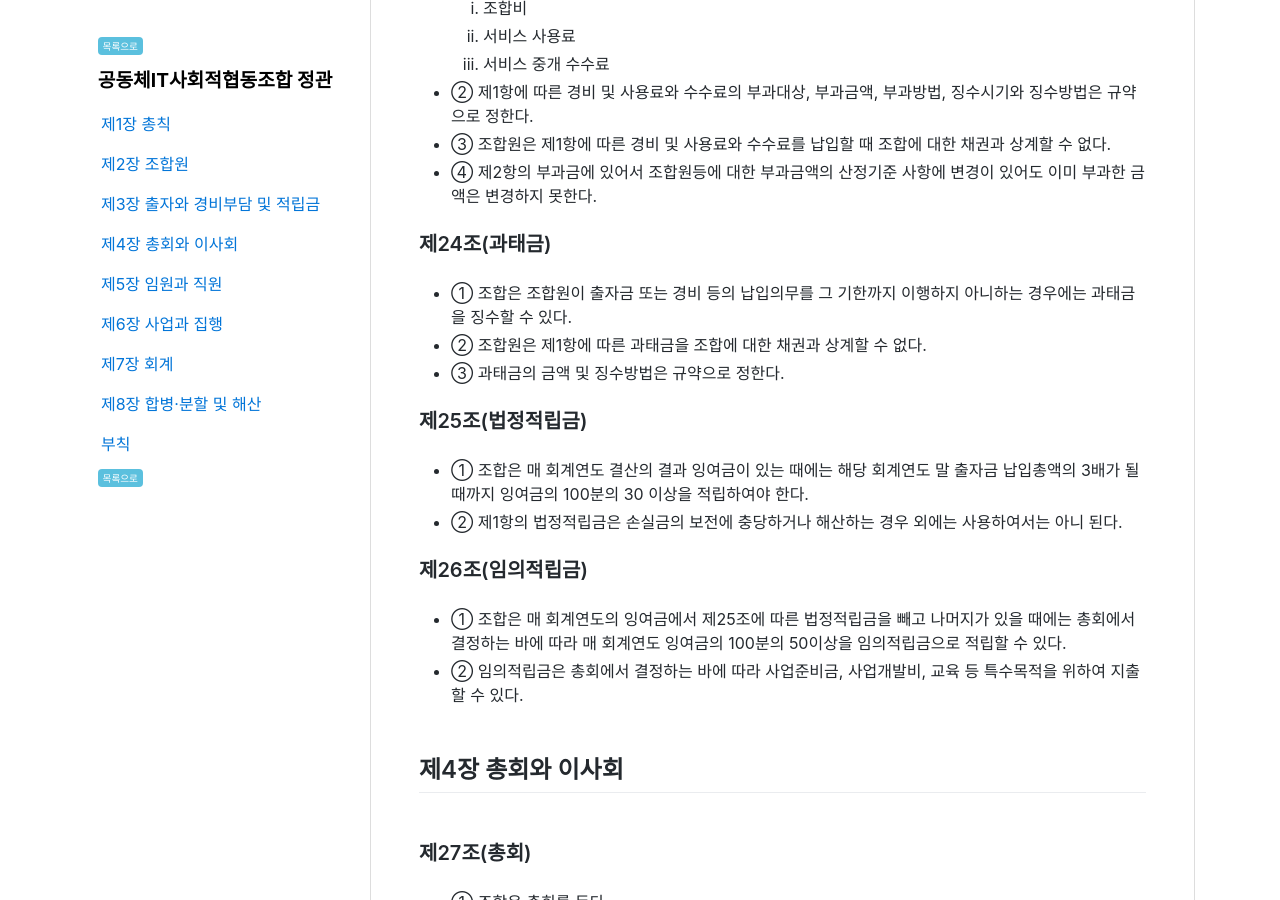
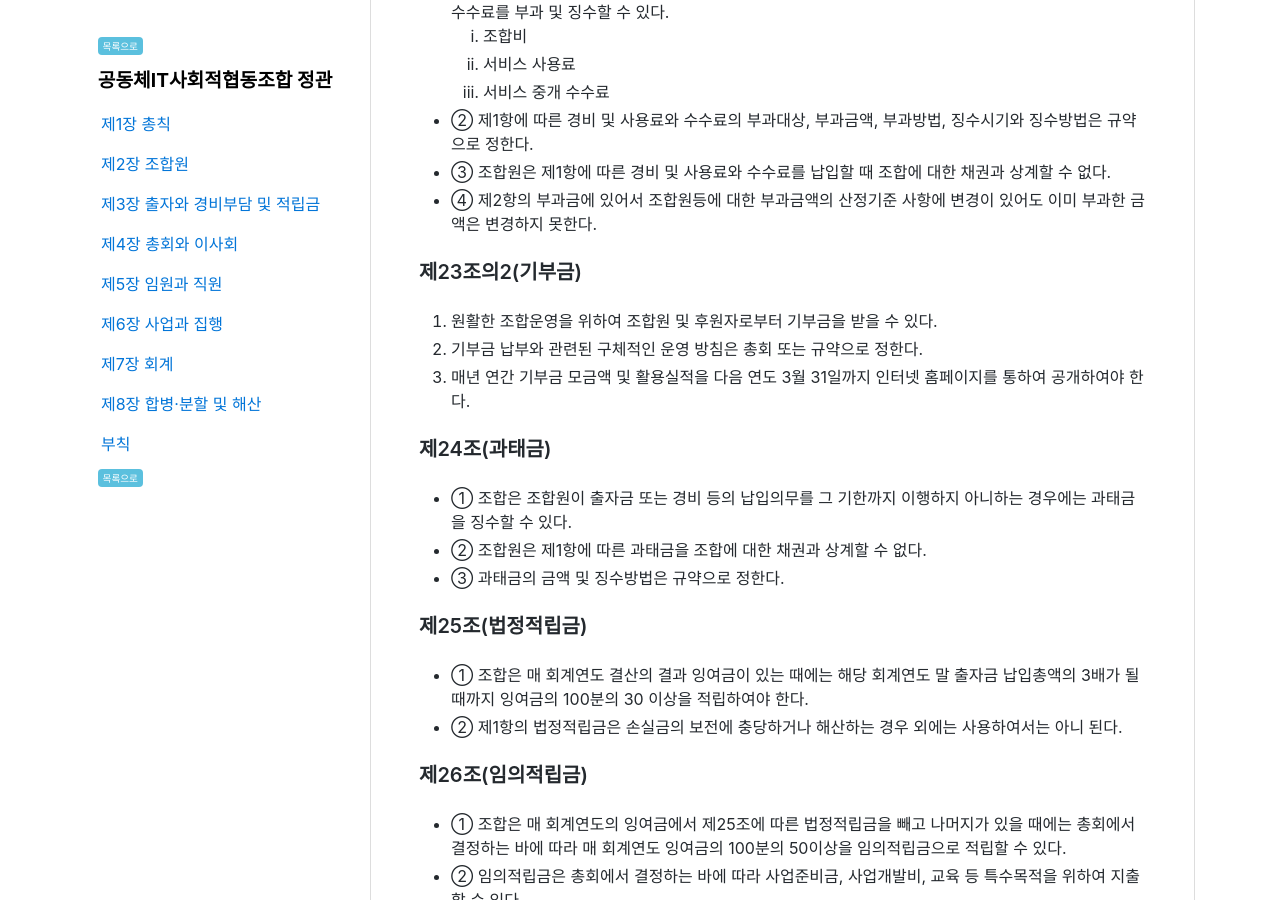
Before and after one commit to ictact-coop/docs, a Jekyll site: the page built from _docs/constitution.md, in a window 1280 px wide and 900 px high, scrolled down 4929 px. Built offline with Jekyll 4.4.1, drawn with Linux system fonts in a browser that asks for light colours; nearby versions of some CDN libraries; some of the changed text lies outside the part shown.

Commit message:
2017-03-22 임시 총회 의결로 정관 수정

```diff
--- a/_docs/constitution.md
+++ b/_docs/constitution.md
@@ -64,6 +64,7 @@
   2. 직원조합원: 소비자조합원에게 재화나 IT서비스를 제공하는 자
   3. 자원봉사자조합원: 조합에 무상으로 필요한 IT서비스 등을 제공하는 자
   4. 후원자조합원: 조합에 필요한 물품 등을 기부하거나 자금 등을 후원하는 자
+  5. 생산자조합원: 소비자조합원에게 재화나 IT서비스를 제공하는 사업자
 
 ### 제11조(조합원의 가입)
 
@@ -166,6 +167,12 @@
 - ② 제1항에 따른 경비 및 사용료와 수수료의 부과대상, 부과금액, 부과방법, 징수시기와 징수방법은 규약으로 정한다.
 - ③ 조합원은 제1항에 따른 경비 및 사용료와 수수료를 납입할 때 조합에 대한 채권과 상계할 수 없다.
 - ④ 제2항의 부과금에 있어서 조합원등에 대한 부과금액의 산정기준 사항에 변경이 있어도 이미 부과한 금액은 변경하지 못한다.
+
+### 제23조의2(기부금)
+
+1. 원활한 조합운영을 위하여 조합원 및 후원자로부터 기부금을 받을 수 있다.
+2. 기부금 납부와 관련된 구체적인 운영 방침은 총회 또는 규약으로 정한다.
+3. 매년 연간 기부금 모금액 및 활용실적을 다음 연도 3월 31일까지 인터넷 홈페이지를 통하여 공개하여야 한다.
 
 ### 제24조(과태금)
 
@@ -550,5 +557,5 @@
 
 ## 부칙
 
-- 제1조 이 정관은 산업통상자원부장관의 인가를 받은 날부터 시행한다.
+- 제1조 이 정관은 미래창조과학부장관의 인가를 받은 날부터 시행한다.
 - 제2조 초대임원의 임기는 2019년 정기총회까지로 정한다.
```
